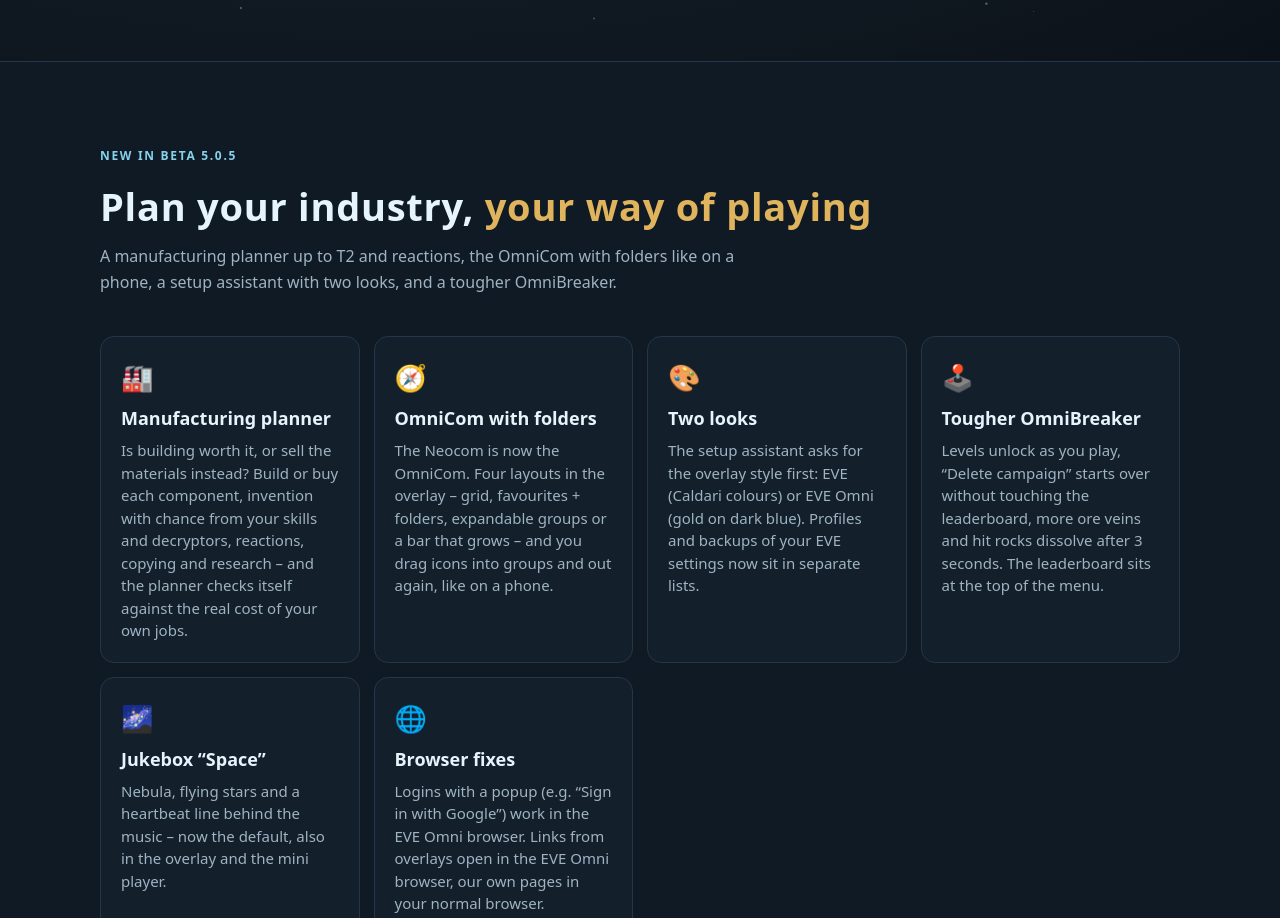
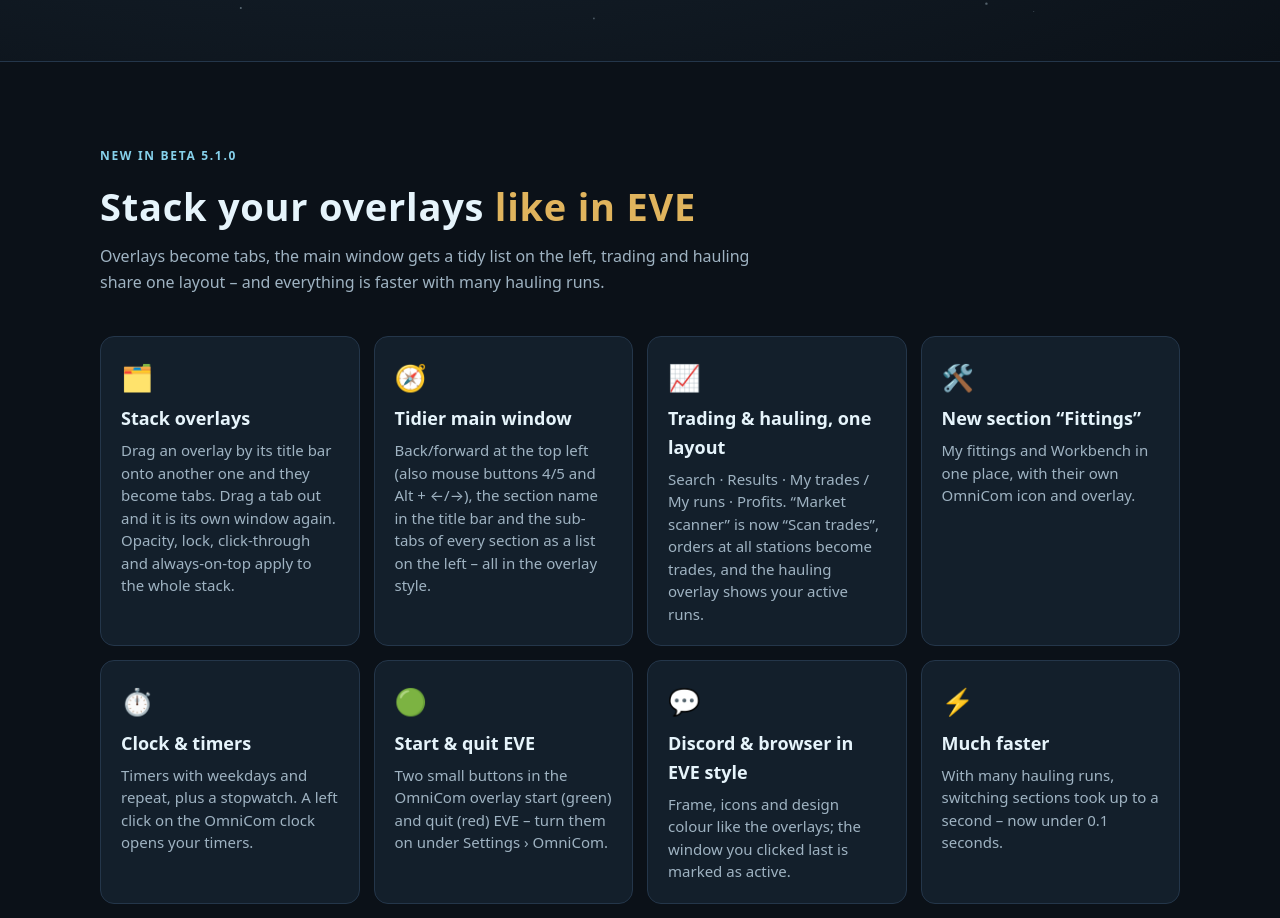
Before and after one commit to Nareya79/eve-omni-site, a plain HTML site: page index.html in a window 1280 px wide. Shown: the part 675-1593 px from the top of the page. Drawn offline with Linux system fonts and the light colour scheme; no server answers.

Commit message:
Homepage: Abschnitt "Neu in Beta 5.1.0" (Overlays stapeln, Hauptfenster, Trading/Hauling, Fittings, Timer)

```diff
--- a/index.html
+++ b/index.html
@@ -296,6 +296,26 @@
 <circle cx="256" cy="256" r="200" fill="url(#halo)"/><g filter="url(#glow)"><circle cx="256" cy="256" r="173" fill="none" stroke="#e0b45d" stroke-width="33"/></g><g><rect x="146.5" y="126" width="33" height="260" rx="4" fill="#0d141c" stroke="#0d141c" stroke-width="14" stroke-linejoin="round"/><rect x="201.5" y="126" width="164" height="33" rx="4" fill="#0d141c" stroke="#0d141c" stroke-width="14" stroke-linejoin="round"/><rect x="201.5" y="239.5" width="128" height="33" rx="4" fill="#0d141c" stroke="#0d141c" stroke-width="14" stroke-linejoin="round"/><rect x="201.5" y="353" width="164" height="33" rx="4" fill="#0d141c" stroke="#0d141c" stroke-width="14" stroke-linejoin="round"/></g><g filter="url(#glow)"><rect x="146.5" y="126" width="33" height="260" rx="4" fill="#86d1eb"/><rect x="201.5" y="126" width="164" height="33" rx="4" fill="#86d1eb"/><rect x="201.5" y="239.5" width="128" height="33" rx="4" fill="#e0b45d"/><rect x="201.5" y="353" width="164" height="33" rx="4" fill="#86d1eb"/></g></svg></div>
   </div>
 </div>
+
+<section id="new-b510">
+  <div class="wrap">
+    <span class="tag"><span data-en>NEW IN BETA 5.1.0</span><span data-de>NEU IN BETA 5.1.0</span></span>
+    <h2><span data-en>Stack your overlays <b>like in EVE</b></span><span data-de>Overlays stapeln – <b>wie in EVE</b></span></h2>
+    <p class="intro"><span data-en>Overlays become tabs, the main window gets a tidy list on the left, trading and hauling share one layout – and everything is faster with many hauling runs.</span><span data-de>Overlays werden zu Reitern, das Hauptfenster bekommt eine aufgeräumte Liste links, Trading und Hauling haben den gleichen Aufbau – und mit vielen Hauling-Läufen ist alles schneller.</span></p>
+    <div class="nw-grid" style="grid-template-columns:repeat(auto-fit,minmax(240px,1fr))">
+      <div class="card"><div class="nw-ic">🗂️</div><h3><span data-en>Stack overlays</span><span data-de>Overlays stapeln</span></h3><p><span data-en>Drag an overlay by its title bar onto another one and they become tabs. Drag a tab out and it is its own window again. Opacity, lock, click-through and always-on-top apply to the whole stack.</span><span data-de>Ein Overlay an der Kopfleiste auf ein anderes ziehen macht daraus Reiter. Einen Reiter herausziehen gibt wieder ein eigenes Fenster. Deckkraft, Sperren, Durchklicken und Vordergrund gelten für den ganzen Stapel.</span></p></div>
+      <div class="card"><div class="nw-ic">🧭</div><h3><span data-en>Tidier main window</span><span data-de>Hauptfenster aufgeräumt</span></h3><p><span data-en>Back/forward at the top left (also mouse buttons 4/5 and Alt + ←/→), the section name in the title bar and the sub-tabs of every section as a list on the left – all in the overlay style.</span><span data-de>Vor/Zurück oben links (auch Maustasten 4/5 und Alt + ←/→), der Name des Bereichs in der Kopfleiste und die Unterreiter jedes Bereichs als Liste links – alles im Stil der Overlays.</span></p></div>
+      <div class="card"><div class="nw-ic">📈</div><h3><span data-en>Trading &amp; hauling, one layout</span><span data-de>Trading &amp; Hauling gleich aufgebaut</span></h3><p><span data-en>Search · Results · My trades / My runs · Profits. “Market scanner” is now “Scan trades”, orders at all stations become trades, and the hauling overlay shows your active runs.</span><span data-de>Suchen · Ergebnisse · Meine Trades / Meine Läufe · Gewinne. „Markt-Scanner“ heißt jetzt „Trades scannen“, Orders an allen Stationen werden Trades, und das Hauling-Overlay zeigt deine laufenden Läufe.</span></p></div>
+      <div class="card"><div class="nw-ic">🛠️</div><h3><span data-en>New section “Fittings”</span><span data-de>Eigener Bereich „Fittings“</span></h3><p><span data-en>My fittings and Workbench in one place, with their own OmniCom icon and overlay.</span><span data-de>Meine Fittings und Workbench an einer Stelle, mit eigenem OmniCom-Symbol und Overlay.</span></p></div>
+      <div class="card"><div class="nw-ic">⏱️</div><h3><span data-en>Clock &amp; timers</span><span data-de>Uhr &amp; Timer</span></h3><p><span data-en>Timers with weekdays and repeat, plus a stopwatch. A left click on the OmniCom clock opens your timers.</span><span data-de>Timer mit Wochentagen und Wiederholung, dazu eine Stoppuhr. Ein Linksklick auf die OmniCom-Uhr öffnet deine Timer.</span></p></div>
+      <div class="card"><div class="nw-ic">🟢</div><h3><span data-en>Start &amp; quit EVE</span><span data-de>EVE starten &amp; beenden</span></h3><p><span data-en>Two small buttons in the OmniCom overlay start (green) and quit (red) EVE – turn them on under Settings › OmniCom.</span><span data-de>Zwei kleine Knöpfe im OmniCom-Overlay starten (grün) und beenden (rot) EVE – einschaltbar unter Einstellungen › OmniCom.</span></p></div>
+      <div class="card"><div class="nw-ic">💬</div><h3><span data-en>Discord &amp; browser in EVE style</span><span data-de>Discord &amp; Browser im EVE-Stil</span></h3><p><span data-en>Frame, icons and design colour like the overlays; the window you clicked last is marked as active.</span><span data-de>Rahmen, Symbole und Designfarbe wie die Overlays; das zuletzt angeklickte Fenster ist als aktiv markiert.</span></p></div>
+      <div class="card"><div class="nw-ic">⚡</div><h3><span data-en>Much faster</span><span data-de>Viel schneller</span></h3><p><span data-en>With many hauling runs, switching sections took up to a second – now under 0.1 seconds.</span><span data-de>Mit vielen Hauling-Läufen dauerte ein Bereichswechsel bis zu einer Sekunde – jetzt unter 0,1 Sekunden.</span></p></div>
+    </div>
+    <div style="text-align:center"><img class="nw-shot" data-en data-zoom src="shots/en/stapel.webp" alt="Stacked overlays with tabs Trades, Hauling and Wallet, next to the clock &amp; timers overlay (demo data)" width="1600" height="1047" loading="lazy" style="max-width:860px;margin:24px auto 0"><img class="nw-shot" data-de data-zoom src="shots/de/stapel.webp" alt="Gestapelte Overlays mit den Reitern Trades, Hauling und Wallet, daneben das Overlay Uhr &amp; Timer (Demo-Daten)" width="1600" height="1047" loading="lazy" style="max-width:860px;margin:24px auto 0"></div>
+    <div style="text-align:center"><img class="nw-shot" data-en data-zoom src="shots/en/hauptfenster.webp" alt="Main window: Trading with back/forward and the sub-tabs as a list on the left (demo data)" width="1600" height="900" loading="lazy" style="max-width:860px;margin:24px auto 0"><img class="nw-shot" data-de data-zoom src="shots/de/hauptfenster.webp" alt="Hauptfenster: Trading mit Vor/Zurück und den Unterreitern als Liste links (Demo-Daten)" width="1600" height="900" loading="lazy" style="max-width:860px;margin:24px auto 0"></div>
+  </div>
+</section>
 
 <section class="alt" id="new-b505">
   <div class="wrap">
```
